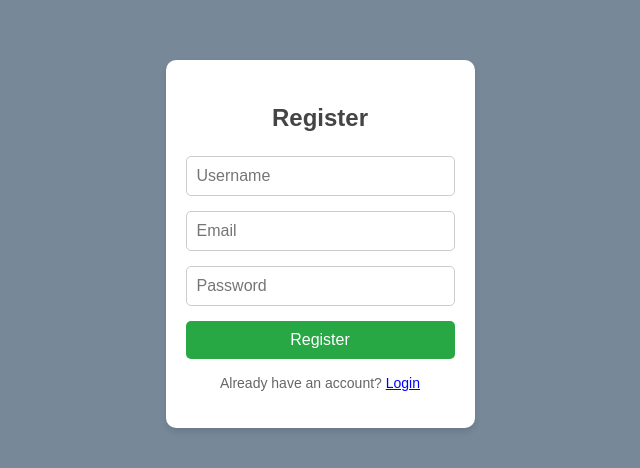
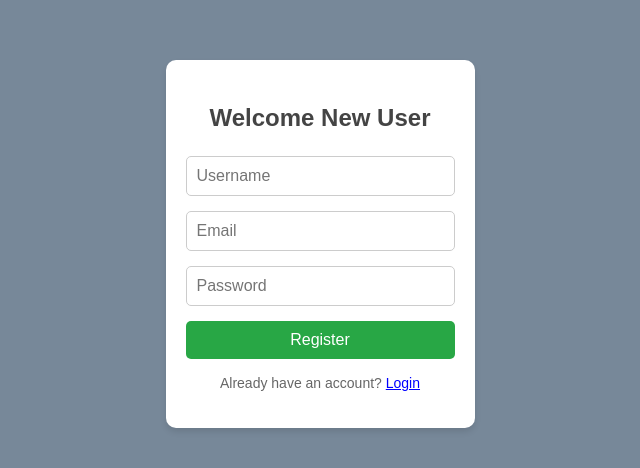
Before and after one commit to Jaturaput-Jongsubcharoen/COMP229-NutriSnap-Client1, a React (Vite) app: page /register in a window 1280 px wide. Shown: the part 156-624 px from the top of the page, without its empty margins (340-980 px from the left). Built offline with nearby package versions, Linux system fonts and the light colour scheme.

Commit message:
Sukhmanpreet css
just a small change in the header as per the wireframe

```diff
--- a/src/pages/LoginPage.jsx
+++ b/src/pages/LoginPage.jsx
@@ -32,7 +32,7 @@ const Login = () => {
 
   return (
     <div className="container">
-      <h2>Login</h2>
+      <h2>Welcome Back</h2>
       <form onSubmit={handleLogin}>
         <input
           type="text"
--- a/src/pages/RegisterPage.jsx
+++ b/src/pages/RegisterPage.jsx
@@ -30,7 +30,7 @@ const Register = () => {
 
   return (
     <div className="sukh-container">
-      <h2>Register</h2>
+      <h2>Welcome New User</h2>
       <form onSubmit={handleRegister}>
         <input
           type="text"
```
